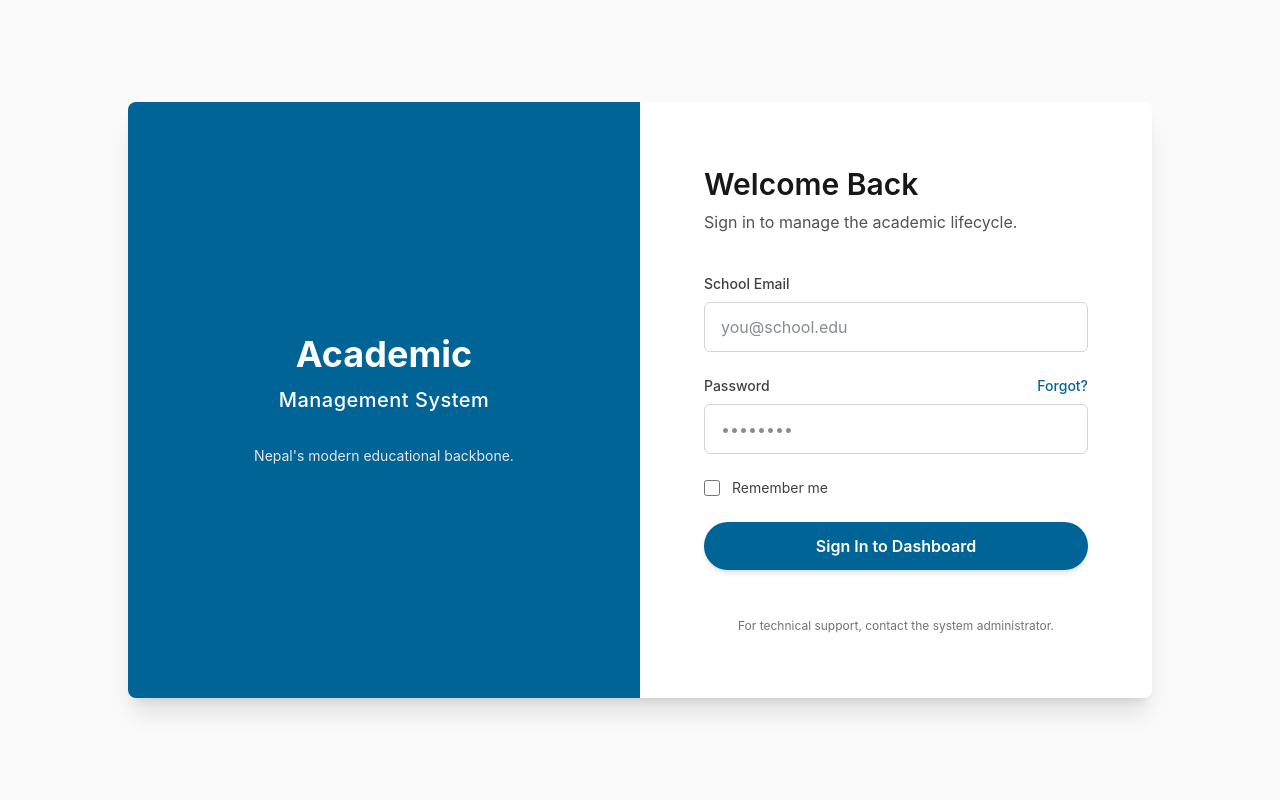
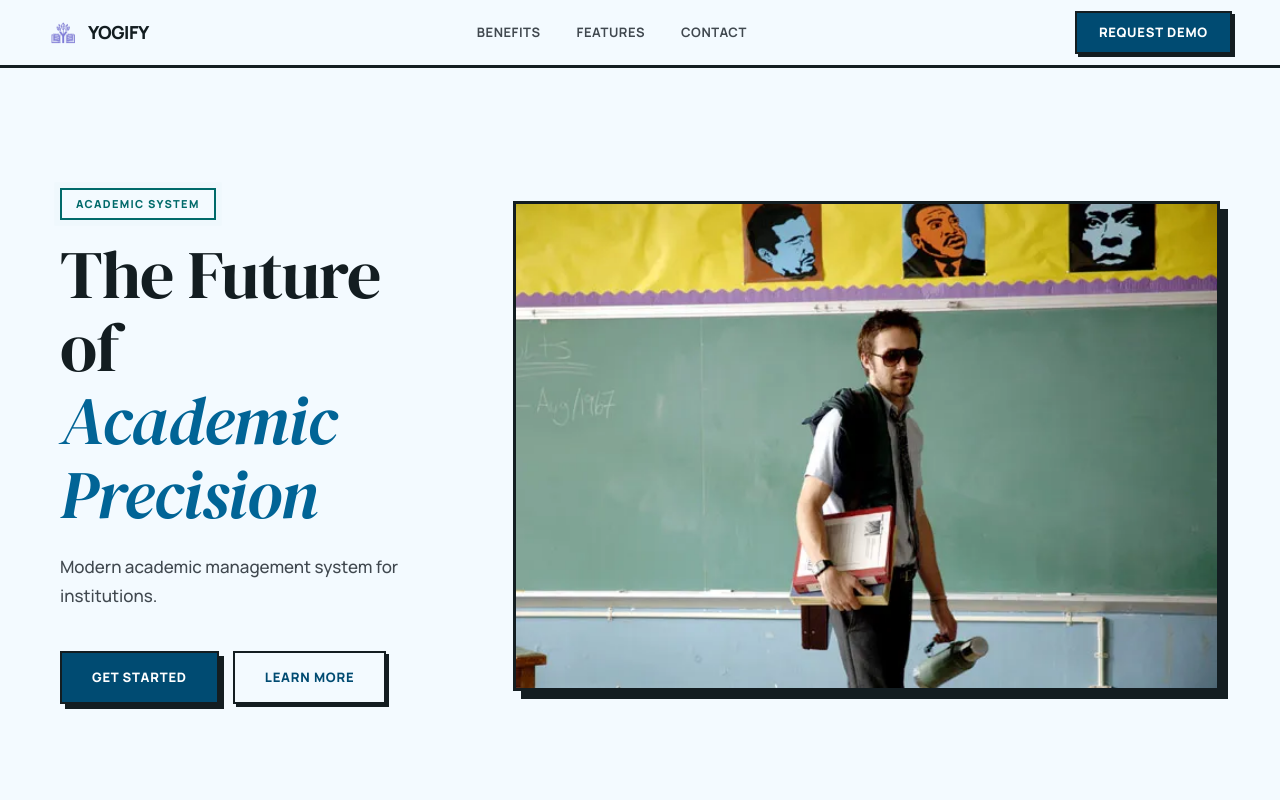
Before and after one commit to Adarsh-shres/Academy-Management-System, a React (Vite) app in the folder client/: page / in a window 1280 px wide. Before the commit this address led to /login. Shown: the top 800 px of the page. Built offline with nearby package versions, Linux system fonts and the light colour scheme.

Commit message:
Fix landing page routing and learn more button

```diff
--- a/client/src/App.tsx
+++ b/client/src/App.tsx
@@ -1,6 +1,7 @@
-import { BrowserRouter as Router, Routes, Route, Navigate } from 'react-router-dom';
+import { BrowserRouter as Router, Routes, Route } from 'react-router-dom';
 import LoginPage from './pages/LoginPage.tsx';
 import DashboardPage from './pages/DashboardPage.tsx';
+import LandingPage from './pages/LandingPage.tsx';
 
 import Dashboard from './components/Dashboard.tsx';
 import StudentsPage from './pages/StudentsPage.tsx';
@@ -25,7 +26,7 @@ function App() {
     <Router>
       <Routes>
         {/* 1. The Landing Route */}
-        <Route path="/" element={<Navigate to="/login" />} />
+        <Route path="/" element={<LandingPage />} />
 
         {/* 2. The Login Route */}
         <Route path="/login" element={<LoginPage />} />
--- a/client/src/components/landing/Hero.tsx
+++ b/client/src/components/landing/Hero.tsx
@@ -14,7 +14,7 @@ export default function Hero() {
             <div className="hero-buttons">
                 <button className="primary" onClick={() => navigate('/login')}>Get Started</button>
                 <button className="secondary"
-                    onClick={() => document.getElementById('features')?.scrollIntoView({behavior:'smooth'})}>Learn
+                    onClick={() => navigate('/login')}>Learn
                     More</button>
             </div>
         </div>
```
